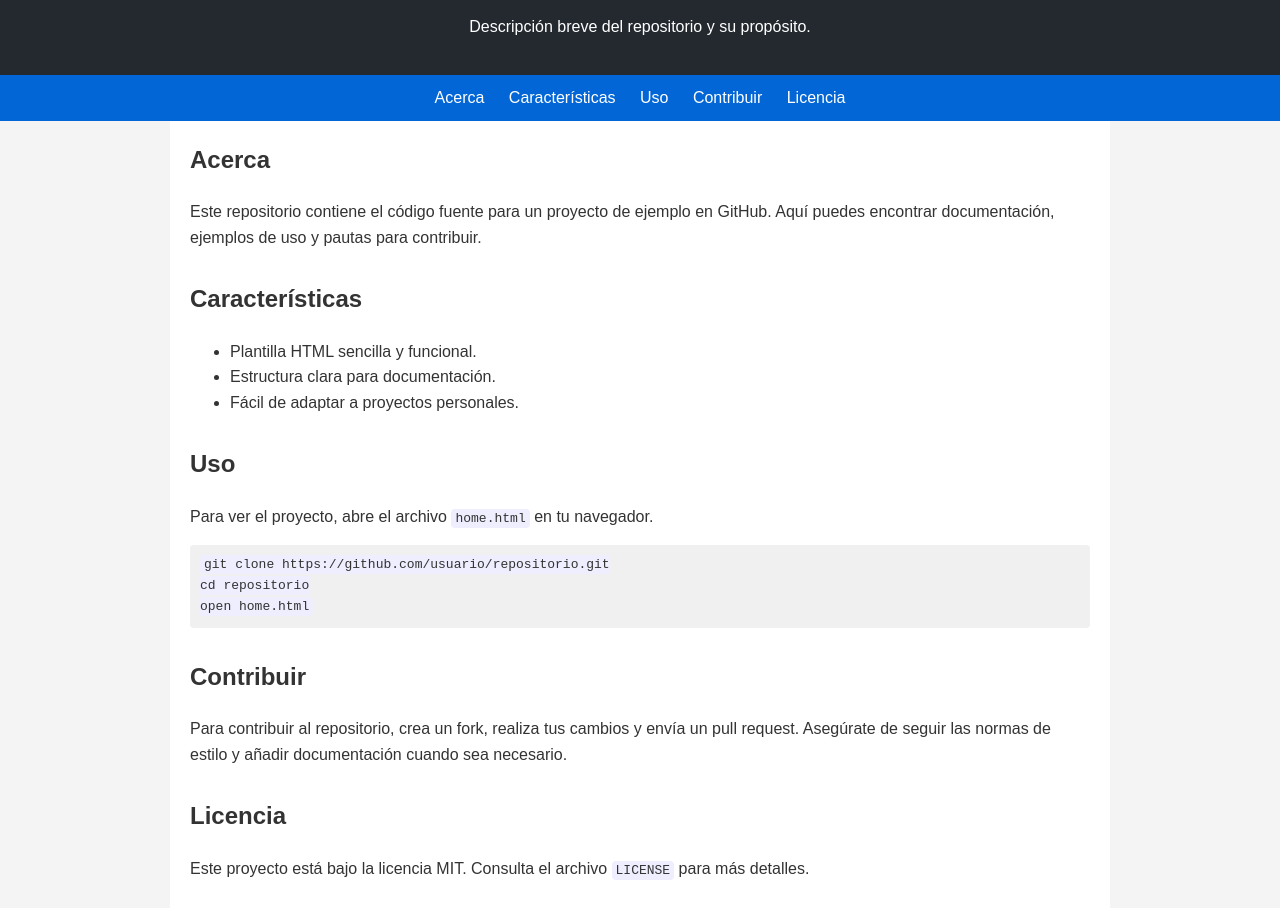
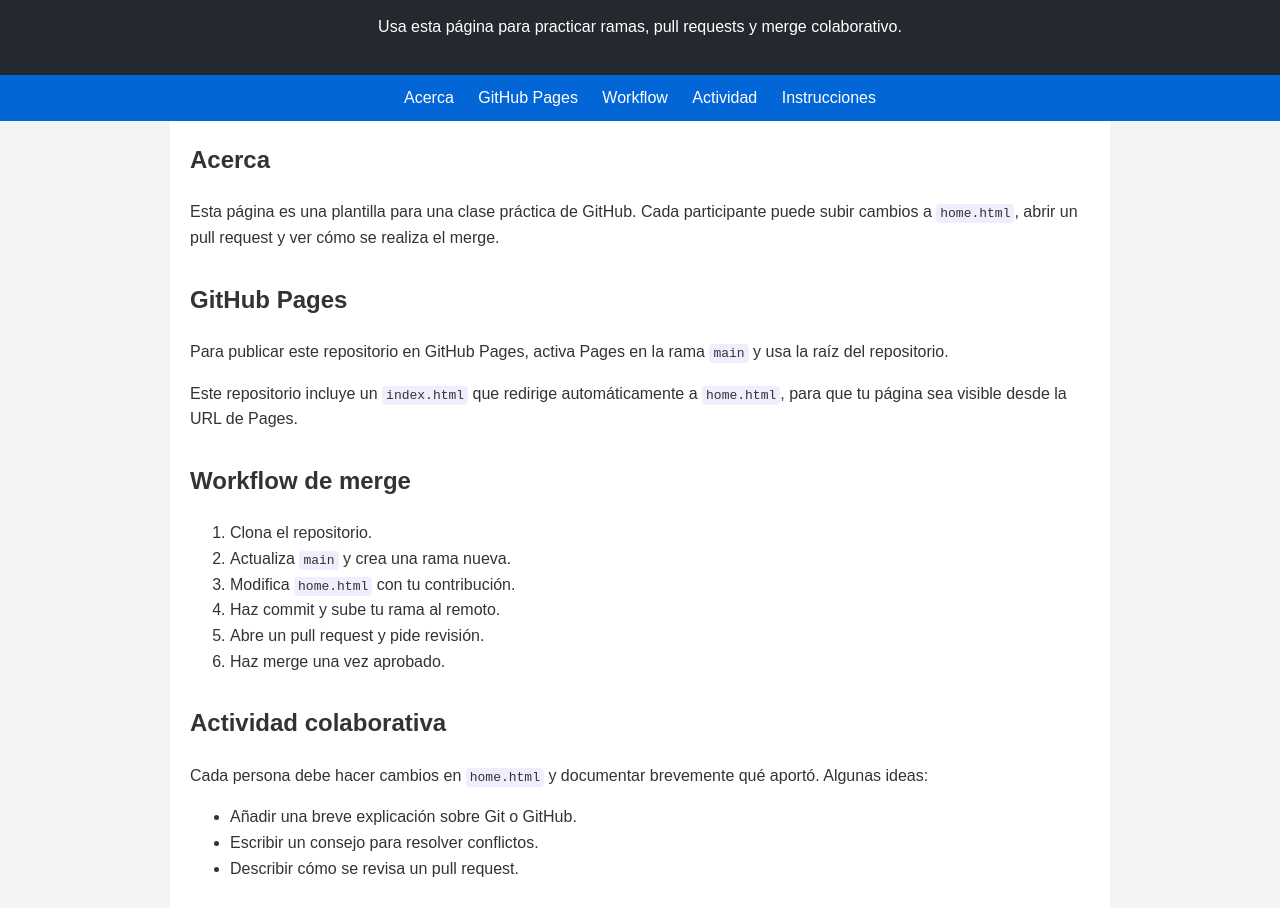
Before and after one commit to AnthonyMerive/trabajo-colaborativo-JC_20260620, a plain HTML site: page home.html in a window 1280 px wide. Shown: the part 79-987 px from the top of the page. Drawn offline with Linux system fonts and the light colour scheme.

Commit message:
add: historial de cambios

```diff
--- a/home.html
+++ b/home.html
@@ -3,7 +3,7 @@
 <head>
     <meta charset="UTF-8" />
     <meta name="viewport" content="width=device-width, initial-scale=1.0" />
-    <title>Repositorio GitHub</title>
+    <title>Plantilla de Merge en GitHub</title>
     <style>
         body {
             font-family: Arial, sans-serif;
@@ -62,54 +62,84 @@
 </head>
 <body>
     <header>
-        <h1>Nombre del Proyecto</h1>
-        <p>Descripción breve del repositorio y su propósito.</p>
+        <h1>Plantilla para enseñar merge en GitHub</h1>
+        <p>Usa esta página para practicar ramas, pull requests y merge colaborativo.</p>
     </header>
 
     <nav>
         <a href="#about">Acerca</a>
-        <a href="#features">Características</a>
-        <a href="#usage">Uso</a>
-        <a href="#contributing">Contribuir</a>
-        <a href="#license">Licencia</a>
+        <a href="#github-pages">GitHub Pages</a>
+        <a href="#workflow">Workflow</a>
+        <a href="#activity">Actividad</a>
+        <a href="#instructions">Instrucciones</a>
     </nav>
 
     <main>
         <section id="about">
             <h2>Acerca</h2>
-            <p>Este repositorio contiene el código fuente para un proyecto de ejemplo en GitHub. Aquí puedes encontrar documentación, ejemplos de uso y pautas para contribuir.</p>
+            <p>Esta página es una plantilla para una clase práctica de GitHub. Cada participante puede subir cambios a <code>home.html</code>, abrir un pull request y ver cómo se realiza el merge.</p>
         </section>
 
-        <section id="features">
-            <h2>Características</h2>
+        <section id="github-pages">
+            <h2>GitHub Pages</h2>
+            <p>Para publicar este repositorio en GitHub Pages, activa Pages en la rama <code>main</code> y usa la raíz del repositorio.</p>
+            <p>Este repositorio incluye un <code>index.html</code> que redirige automáticamente a <code>home.html</code>, para que tu página sea visible desde la URL de Pages.</p>
+        </section>
+
+        <section id="workflow">
+            <h2>Workflow de merge</h2>
+            <ol>
+                <li>Clona el repositorio.</li>
+                <li>Actualiza <code>main</code> y crea una rama nueva.</li>
+                <li>Modifica <code>home.html</code> con tu contribución.</li>
+                <li>Haz commit y sube tu rama al remoto.</li>
+                <li>Abre un pull request y pide revisión.</li>
+                <li>Haz merge una vez aprobado.</li>
+            </ol>
+        </section>
+
+        <section id="activity">
+            <h2>Actividad colaborativa</h2>
+            <p>Cada persona debe hacer cambios en <code>home.html</code> y documentar brevemente qué aportó. Algunas ideas:</p>
             <ul>
-                <li>Plantilla HTML sencilla y funcional.</li>
-                <li>Estructura clara para documentación.</li>
-                <li>Fácil de adaptar a proyectos personales.</li>
+                <li>Añadir una breve explicación sobre Git o GitHub.</li>
+                <li>Escribir un consejo para resolver conflictos.</li>
+                <li>Describir cómo se revisa un pull request.</li>
             </ul>
         </section>
 
-        <section id="usage">
-            <h2>Uso</h2>
-            <p>Para ver el proyecto, abre el archivo <code>home.html</code> en tu navegador.</p>
-            <pre><code>git clone https://github.com/usuario/repositorio.git
-cd repositorio
-open home.html</code></pre>
+        <section id="instructions">
+            <h2>Instrucciones</h2>
+            <p>Usa estos comandos para trabajar en Git:</p>
+            <pre><code>git checkout main
+git pull origin main
+git checkout -b mi-rama-nombre
+# edita home.html
+git add home.html
+git commit -m "Añade mi contribución a home.html"
+git push -u origin mi-rama-nombre</code></pre>
+            <p>Luego crea un pull request en GitHub y describe tus cambios.</p>
+            <p>Al hacer merge, tu contribución aparecerá en el sitio de GitHub Pages.</p>
         </section>
 
-        <section id="contributing">
-            <h2>Contribuir</h2>
-            <p>Para contribuir al repositorio, crea un fork, realiza tus cambios y envía un pull request. Asegúrate de seguir las normas de estilo y añadir documentación cuando sea necesario.</p>
+        <section id="history">
+            <h2>Historial de cambios</h2>
+            <p>Registra aquí cada contribución visible en la página. Cada colaborador puede agregar su entrada con fecha y descripción.</p>
+            <ul>
+                <li><strong>2026-06-20</strong> - Plantilla inicial creada y sección de GitHub Pages añadida. (Autor: Instructor)</li>
+                <li><strong>2026-06-21</strong> - Sección de historial de cambios agregada. (Autor: Alumno/a)</li>
+            </ul>
+            <p>Cuando cada persona haga su pull request, puede añadir su propia línea a esta lista para que se vea el historial en la página.</p>
         </section>
 
-        <section id="license">
-            <h2>Licencia</h2>
-            <p>Este proyecto está bajo la licencia MIT. Consulta el archivo <code>LICENSE</code> para más detalles.</p>
+        <section id="notes">
+            <h2>Notas</h2>
+            <p>Trabaja en ramas separadas para que cada cambio se vea en el historial de GitHub y para poder practicar merges reales.</p>
         </section>
     </main>
 
     <footer>
-        <p>Repositorio de ejemplo en GitHub</p>
+        <p>Plantilla para practicar merge y GitHub Pages.</p>
     </footer>
 </body>
 </html>
```
Also changed, not shown: index.html (added, +12 -0 lines).
